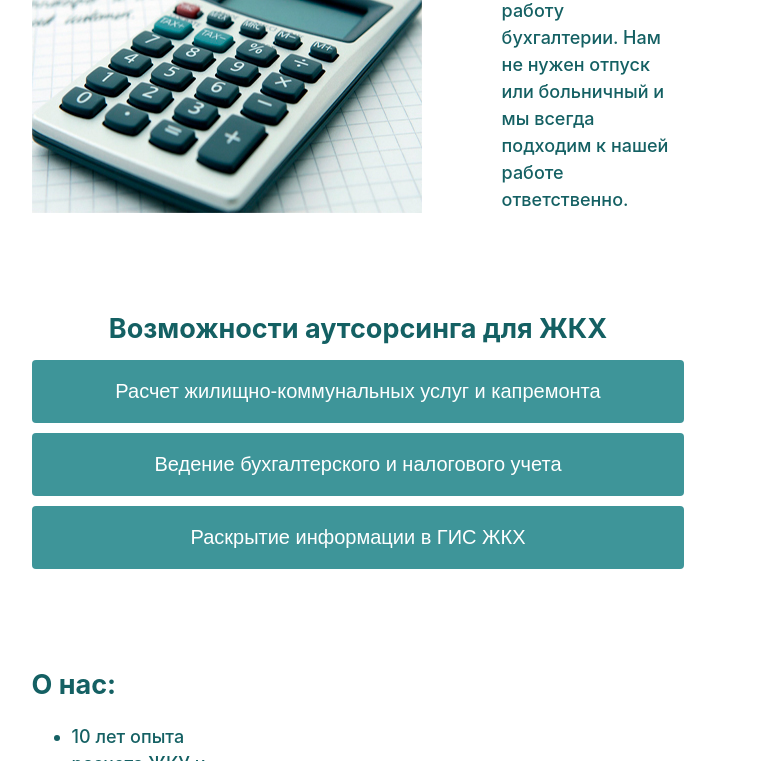
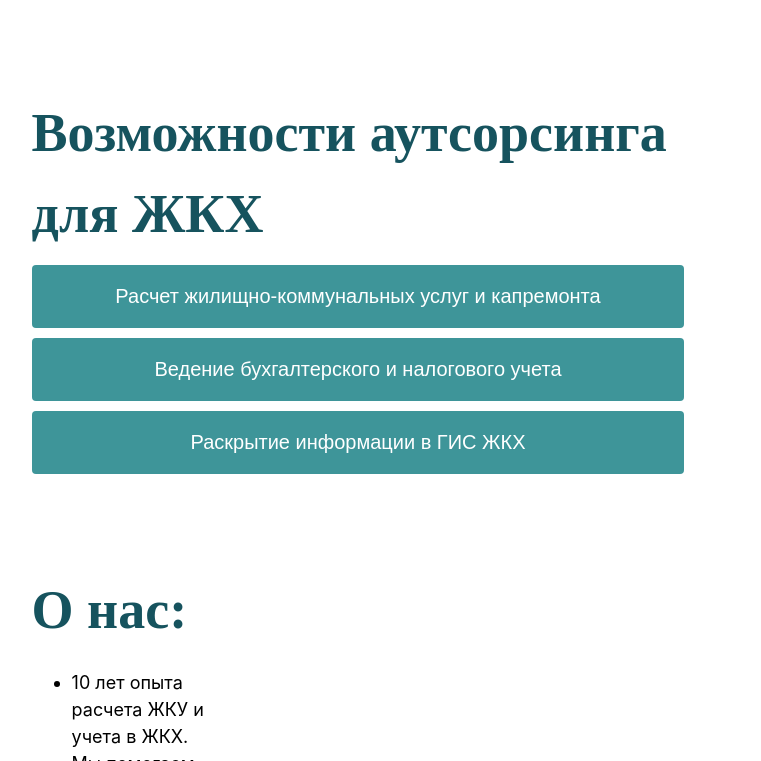
Before and after one commit to reistr/veduchet, a Gatsby site: page / in a window 1280 px wide. Shown: the part 2039-2800 px from the top of the page, without its empty margins (282-1043 px from the left). Built offline with nearby package versions, Linux system fonts and the light colour scheme; Gatsby itself is replaced by a stand-in of ours.

Commit message:
feat: adjust fonts

```diff
--- a/src/components/Banner/banner.css
+++ b/src/components/Banner/banner.css
@@ -21,7 +21,7 @@
 
 .banner__slogan {
     color: white;
-    font-family: 'Montserrat';
+    font-family: 'IBM Plex Serif';
     font-weight: 700;
     font-size: 24px;
     flex-grow: 1;
--- a/src/components/Callback/callbackForm.css
+++ b/src/components/Callback/callbackForm.css
@@ -21,5 +21,5 @@
 
 .callbackForm__input:focus {
     border-bottom: 2px solid var(--text-primary);
-    background-color: var(--text-secondary);
+    background-color: var(--text-hover);
 }
--- a/src/pages/default.css
+++ b/src/pages/default.css
@@ -9,11 +9,12 @@ body,.parallax {
 }
 
 /* TODO: use self-hosting approach */
-@import url('https://fonts.googleapis.com/css2?family=Montserrat:wght@400;600;700&display=swap');
+@import url('https://fonts.googleapis.com/css2?family=Roboto:wght@300;400;700&family=IBM+Plex+Serif:wght@700&display=swap');
 
 :root {
-    --text-primary: #146063;
-    --text-secondary: #F5F8F8;
+    --text-primary: #000;
+    --text-secondary: #16535E;
+    --text-hover: #F5F8F8;
     --text-contrast: #FFF;
 
     --control-primary: #3E9599;
@@ -23,13 +24,20 @@ body,.parallax {
 .section {
     color: var(--text-primary);
     font-size: 18px;
-    font-weight: 500;
+    font-weight: 400;
     line-height: 1.5;
     margin: 96px auto;
 }
 
 .section:first-child {
     margin-top: 0px;
+}
+
+.section h2 {
+    color: var(--text-secondary);
+    font-family: 'IBM Plex Serif';
+    font-weight: 700;
+    font-size: 54px;
 }
 
 .section-illustrated {
@@ -49,8 +57,13 @@ body,.parallax {
     align-items: center;
     gap: 10px;
 }
+
 .section-possibilities__header {
     margin: 0;
+}
+
+.section-possibilities__list>li::marker{
+    color: var(--text-secondary);
 }
 
 .sr-only {
--- a/src/sections/Possibilities.tsx
+++ b/src/sections/Possibilities.tsx
@@ -7,7 +7,7 @@ export const PossibilitiesSection = () => (
       Возможности аутсорсинга для ЖКХ
     </h2>
     <Accordion title="Расчет жилищно-коммунальных услуг и капремонта">
-      <ul>
+      <ul className="section-possibilities__list">
         <li>Учет начисленных ЖКУ и капремонта в разрезе лицевых счетов;</li>
         <li>Учет показаний индивидуальных и общедомовых счетчиков;</li>
         <li> Учет задолженности собственников ЖКУ;</li>
@@ -29,7 +29,7 @@ export const PossibilitiesSection = () => (
       </ul>
     </Accordion>
     <Accordion title="Ведение бухгалтерского и налогового учета">
-      <ul>
+      <ul className="section-possibilities__list">
         <li>Составление финансовой, бухгалтерской и налоговой отчетности;</li>
         <li>Отправка отчетности;</li>
         <li>Взаиморасчеты с поставщиками и подрядчиками;</li>
@@ -46,7 +46,7 @@ export const PossibilitiesSection = () => (
       </ul>
     </Accordion>
     <Accordion title="Раскрытие информации в ГИС ЖКХ">
-      <ul>
+      <ul className="section-possibilities__list">
         <li>Регистрация в ГИС ЖКХ;</li>
         <li>
           Раскрытие информации, согласно действующего законодательства на
```
